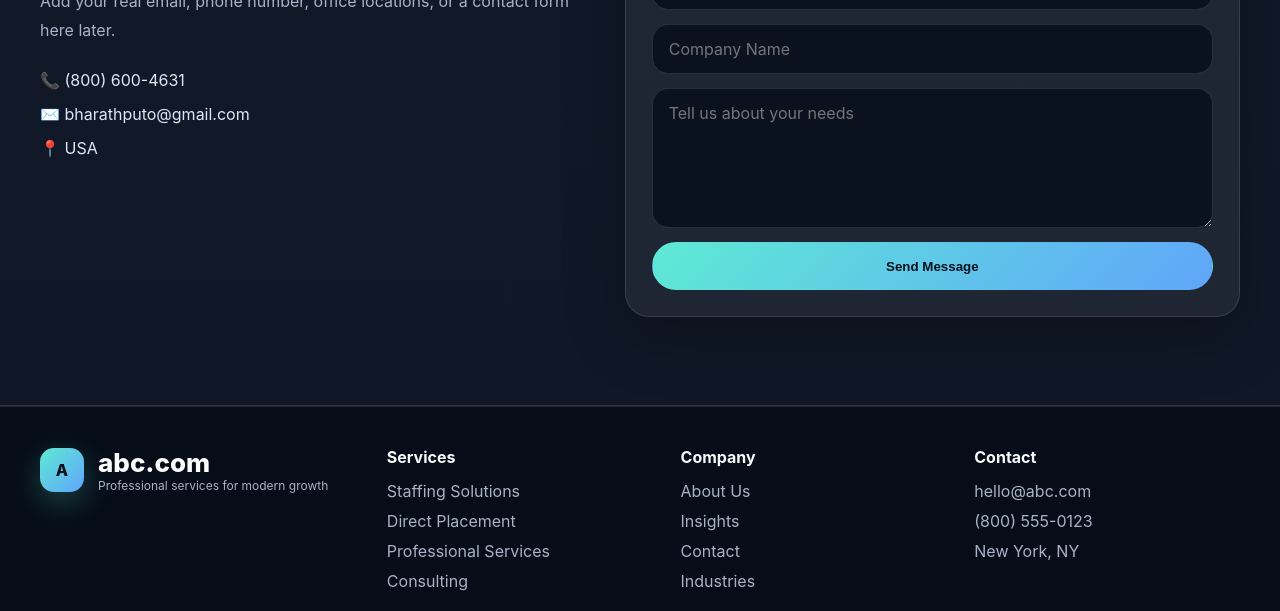
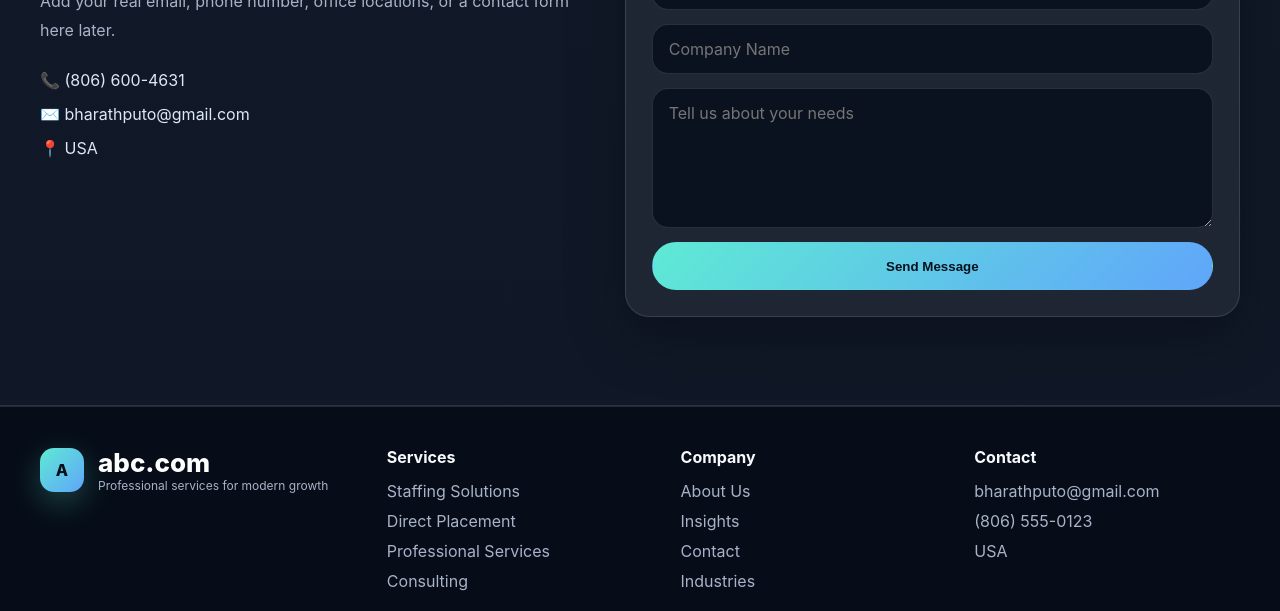
Before and after one commit to peddabharathmiriyala-lgtm/ABC.COM, a React (Vite) app: page / in a window 1280 px wide. Shown: the part 4967-5578 px from the top of the page. Built offline with nearby package versions, Linux system fonts and the light colour scheme.

Commit message:
Update App.jsx

```diff
--- a/App.jsx
+++ b/App.jsx
@@ -370,7 +370,7 @@ function Contact() {
           </p>
 
           <div className="contact-list">
-            <div>📞 (800) 600-4631</div>
+            <div>📞 (806) 600-4631</div>
             <div>✉️ bharathputo@gmail.com</div>
             <div>📍 USA</div>
           </div>
@@ -422,9 +422,9 @@ function Footer() {
 
         <div>
           <h4>Contact</h4>
-          <a href="#contact">hello@abc.com</a>
-          <a href="#contact">(800) 555-0123</a>
-          <a href="#contact">New York, NY</a>
+          <a href="#contact">bharathputo@gmail.com</a>
+          <a href="#contact">(806) 555-0123</a>
+          <a href="#contact">USA</a>
         </div>
       </div>
       <div className="footer-bottom">
```
